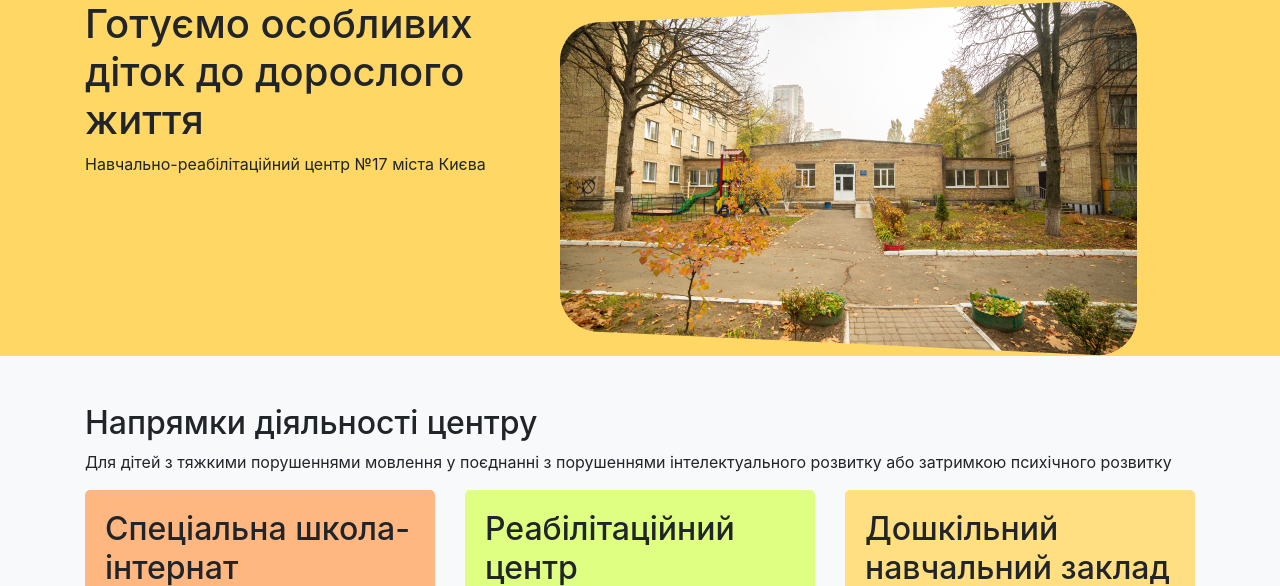
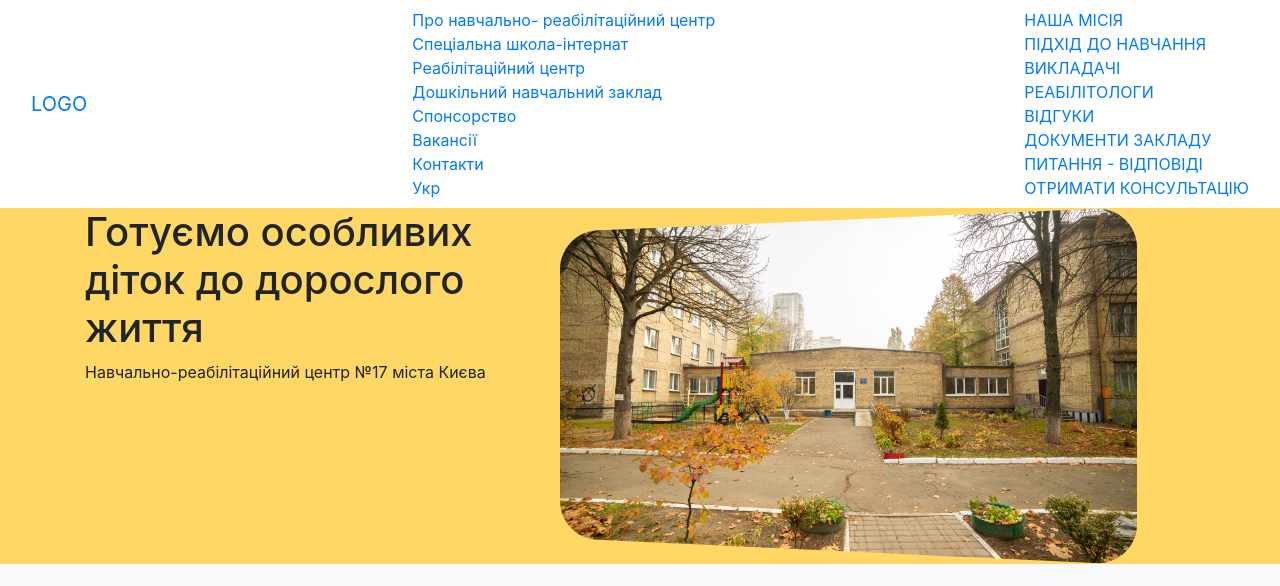
Before and after one commit to hackathon-project/school_site, a Django app: template project/templates/index.html in a window 1280 px wide. Shown: the top 586 px of the page. Run offline with Django 3.2, Linux system fonts and the light colour scheme; the template is opened without the code that fills it, so the values that code supplies are empty; some libraries are stand-ins or nearby versions.

Commit message:
Добавил header

```diff
--- a/project/templates/index.html
+++ b/project/templates/index.html
@@ -11,7 +11,37 @@
  </head>
  <body>
         <header>
-
+            <nav class="navbar navbar-default">
+               <div class="container-fluid">
+                   <div class="navbar-header">
+                       <a href="#" class="navbar-brand">LOGO</a>
+                   </div>
+                   <div>
+                       <ul class="nav navbar-nav">
+                           <li><a href="">Про навчально- реабілітаційний центр</a></li>
+                    <li class="active"><a href="">Спеціальна школа-інтернат</a></li>
+                    <li><a href="">Реабілітаційний центр</a></li>
+                    <li><a href="">Дошкільний навчальний заклад</a></li>
+                    <li><a href="">Спонсорство</a></li>
+                    <li><a href="">Вакансії</a></li>
+                    <li><a href="">Контакти</a></li>
+                    <li><a href="">Укр</a></li>
+                       </ul>
+                   </div>
+                   <div>
+                       <ul class="nav navbar-nav">
+                           <li><a href="">НАША МІСІЯ</a></li>
+                    <li><a href="">ПІДХІД ДО НАВЧАННЯ</a></li>
+                    <li><a href="">ВИКЛАДАЧІ</a></li>
+                    <li><a href="">РЕАБІЛІТОЛОГИ</a></li>
+                    <li><a href="">ВІДГУКИ</a></li>
+                    <li><a href="">ДОКУМЕНТИ ЗАКЛАДУ</a></li>
+                    <li><a href="">ПИТАННЯ - ВІДПОВІДІ</a></li>
+                    <li><a href="">ОТРИМАТИ КОНСУЛЬТАЦІЮ</a></li>
+                       </ul>
+                   </div>
+               </div>
+           </nav>
         </header>
               <main role="main">
                     <!-- Main Container  -->
```
